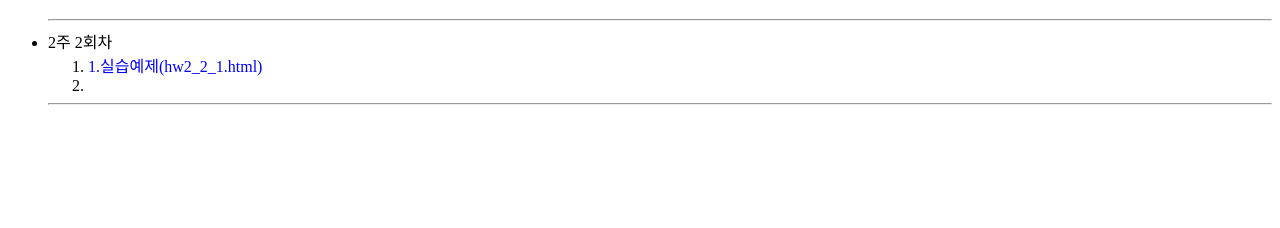
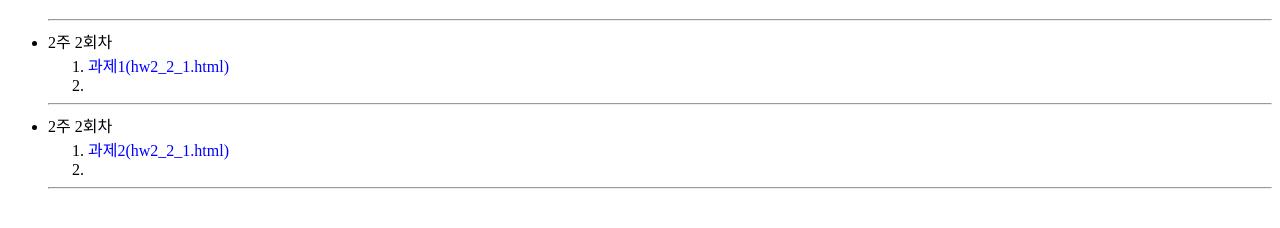
Before and after one commit to jinwookim97/jinwookim97.github.io, a plain HTML site: page index.html in a window 1280 px wide. Shown: the part 70-298 px from the top of the page. Drawn offline with Linux system fonts and the light colour scheme.

Commit message:
Update index.html

```diff
--- a/index.html
+++ b/index.html
@@ -12,7 +12,11 @@
  <ul><hr/>
  <li> 2주 2회차 </li>
  <ol>
-  <li><a href=https://jinwookim97.github.io/java/Week2/hw2_2_1.html>1.실습예제(hw2_2_1.html)</a><li>
+  <li><a href=https://jinwookim97.github.io/java/Week2/hw2_2_1.html>과제1(hw2_2_1.html)</a><li>
+ </ol><hr/>
+ <li> 2주 2회차 </li>
+ <ol>
+  <li><a href=https://jinwookim97.github.io/java/Week2/hw2_2_2.html>과제2(hw2_2_1.html)</a><li>
  </ol><hr/>
  <ul>
 </body></html>
```
